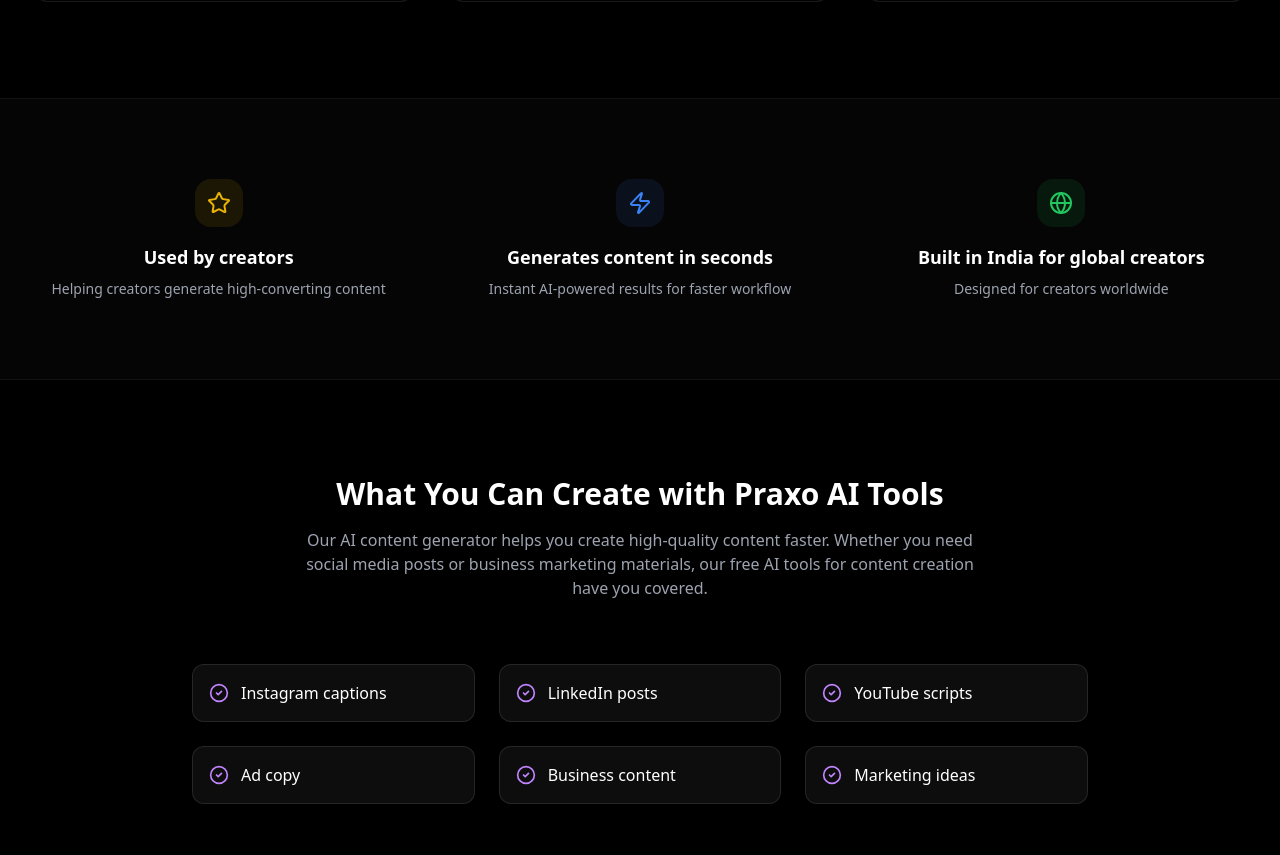
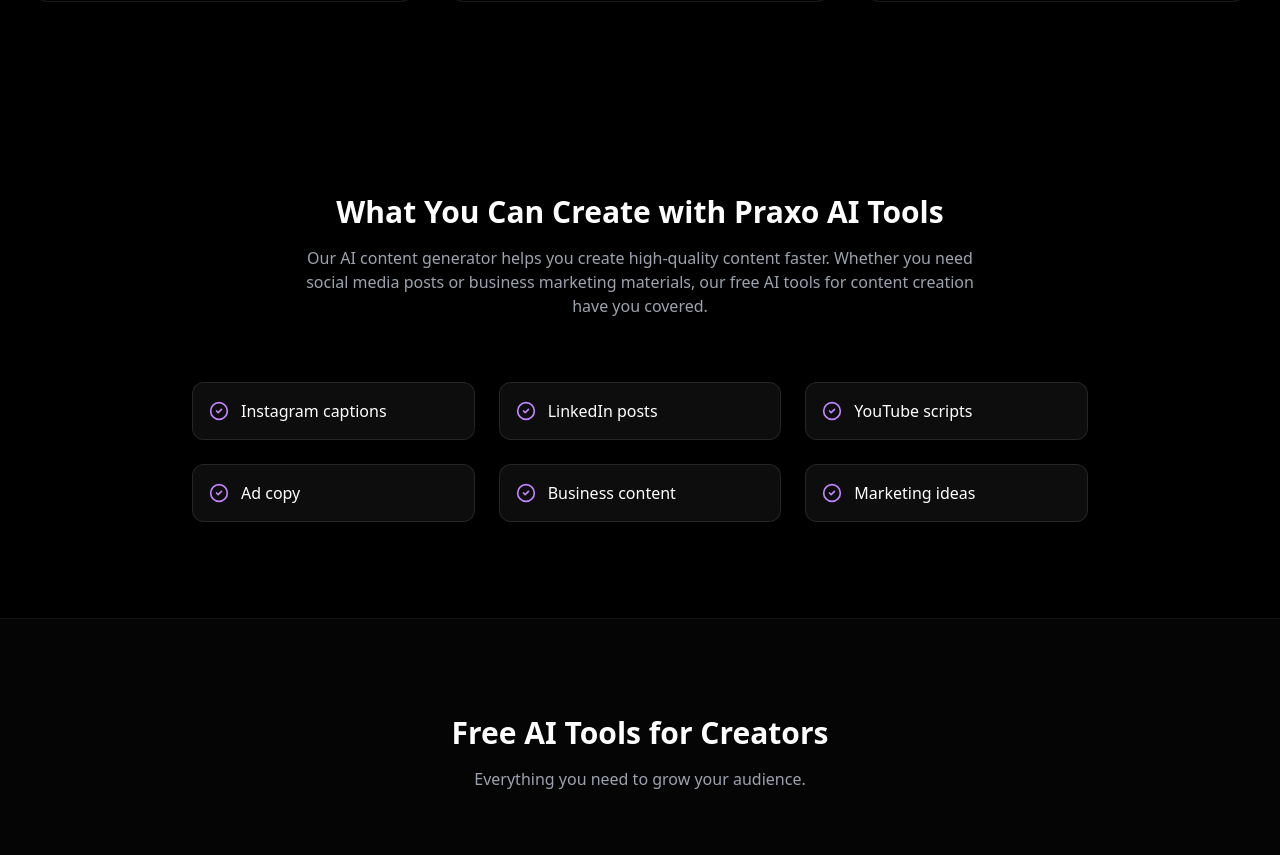
Before and after one commit to praxodigital-netizen/praxo-ai-tools, a React (Vite) app: page / in a window 1280 px wide. Shown: the part 1330-2185 px from the top of the page. Built offline with nearby package versions, Linux system fonts and the light colour scheme.

Commit message:
Update Home.tsx

```diff
--- a/src/pages/Home.tsx
+++ b/src/pages/Home.tsx
@@ -109,35 +109,6 @@
 - Hook (first 3 seconds)
 - Main value
 - CTA for engagement</p>
-            </div>
-          </div>
-        </div>
-      </section>
-
-      {/* Trust Section */}
-      <section className="w-full bg-white/[0.02] border-y border-white/5 py-20">
-        <div className="max-w-7xl mx-auto px-4 sm:px-6 lg:px-8">
-          <div className="grid grid-cols-1 md:grid-cols-3 gap-12 text-center">
-            <div className="flex flex-col items-center">
-              <div className="w-12 h-12 rounded-2xl bg-yellow-500/10 flex items-center justify-center mb-4">
-                <Star className="w-6 h-6 text-yellow-500" />
-              </div>
-              <h3 className="text-lg font-bold mb-2">Used by creators</h3>
-              <p className="text-sm text-gray-400">Helping creators generate high-converting content</p>
-            </div>
-            <div className="flex flex-col items-center">
-              <div className="w-12 h-12 rounded-2xl bg-blue-500/10 flex items-center justify-center mb-4">
-                <Zap className="w-6 h-6 text-blue-500" />
-              </div>
-              <h3 className="text-lg font-bold mb-2">Generates content in seconds</h3>
-              <p className="text-sm text-gray-400">Instant AI-powered results for faster workflow</p>
-            </div>
-            <div className="flex flex-col items-center">
-              <div className="w-12 h-12 rounded-2xl bg-green-500/10 flex items-center justify-center mb-4">
-                <Globe className="w-6 h-6 text-green-500" />
-              </div>
-              <h3 className="text-lg font-bold mb-2">Built in India for global creators</h3>
-              <p className="text-sm text-gray-400">Designed for creators worldwide</p>
             </div>
           </div>
         </div>
```
